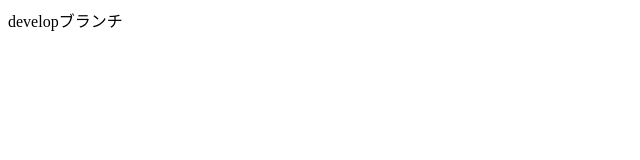
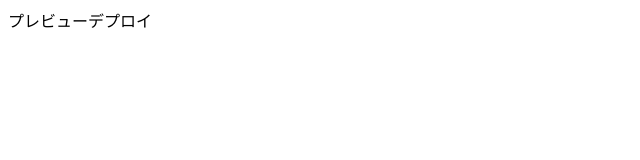
Before and after one commit to HisashiHasebe/hasebe, a Nuxt app: page / in a window 1280 px wide. Shown: the top 160 px of the page, without its empty margins (0-640 px from the left). Built offline with nearby package versions, Linux system fonts and the light colour scheme.

Commit message:
update:プレビューデプロイの変更内容をプッシュ

```diff
--- a/pages/index.vue
+++ b/pages/index.vue
@@ -1,5 +1,5 @@
 <template>
-  <div>developブランチ</div>
+  <div>プレビューデプロイ</div>
 </template>
 
 <script>
```
